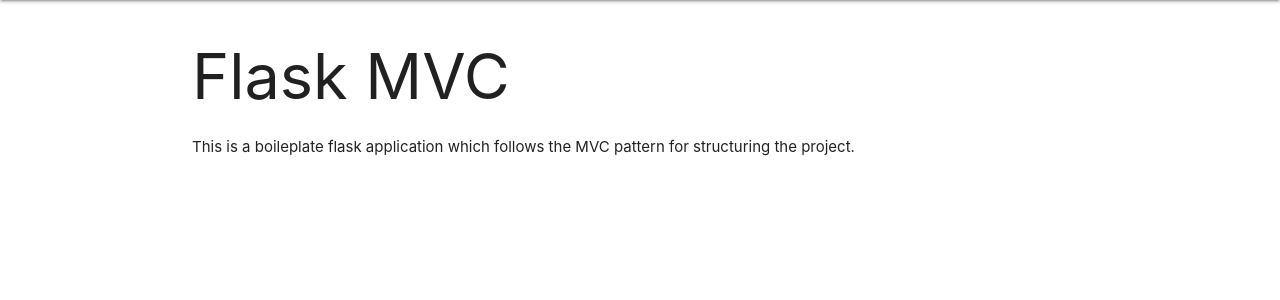
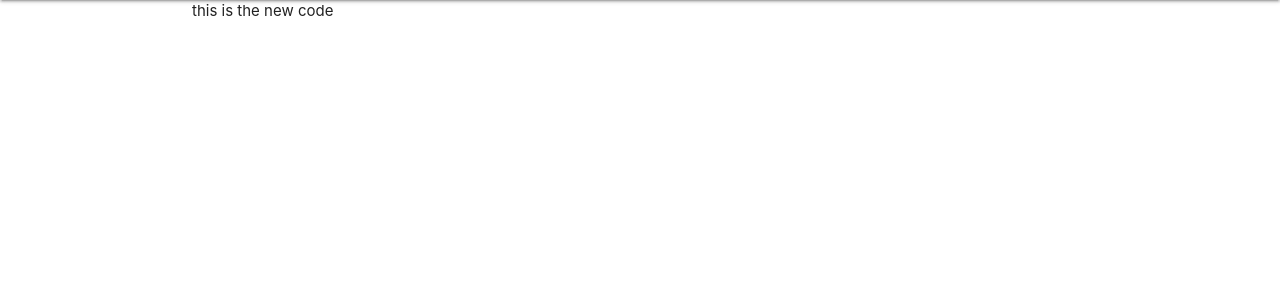
Before and after one commit to Yanderei/flaskmvc, a Flask app: page / in a window 1280 px wide. Shown: the part 64-364 px from the top of the page. Run offline with Flask 2, Linux system fonts and the light colour scheme.

Commit message:
test commit

```diff
--- a/App/templates/index.html
+++ b/App/templates/index.html
@@ -5,6 +5,5 @@
 {{ super() }}
 
 {% block content %}
-    <h1>Flask MVC</h1>
-    <p>This is a boileplate flask application which follows the MVC pattern for structuring the project.</p>
+    this is the new code
 {% endblock %}
```
